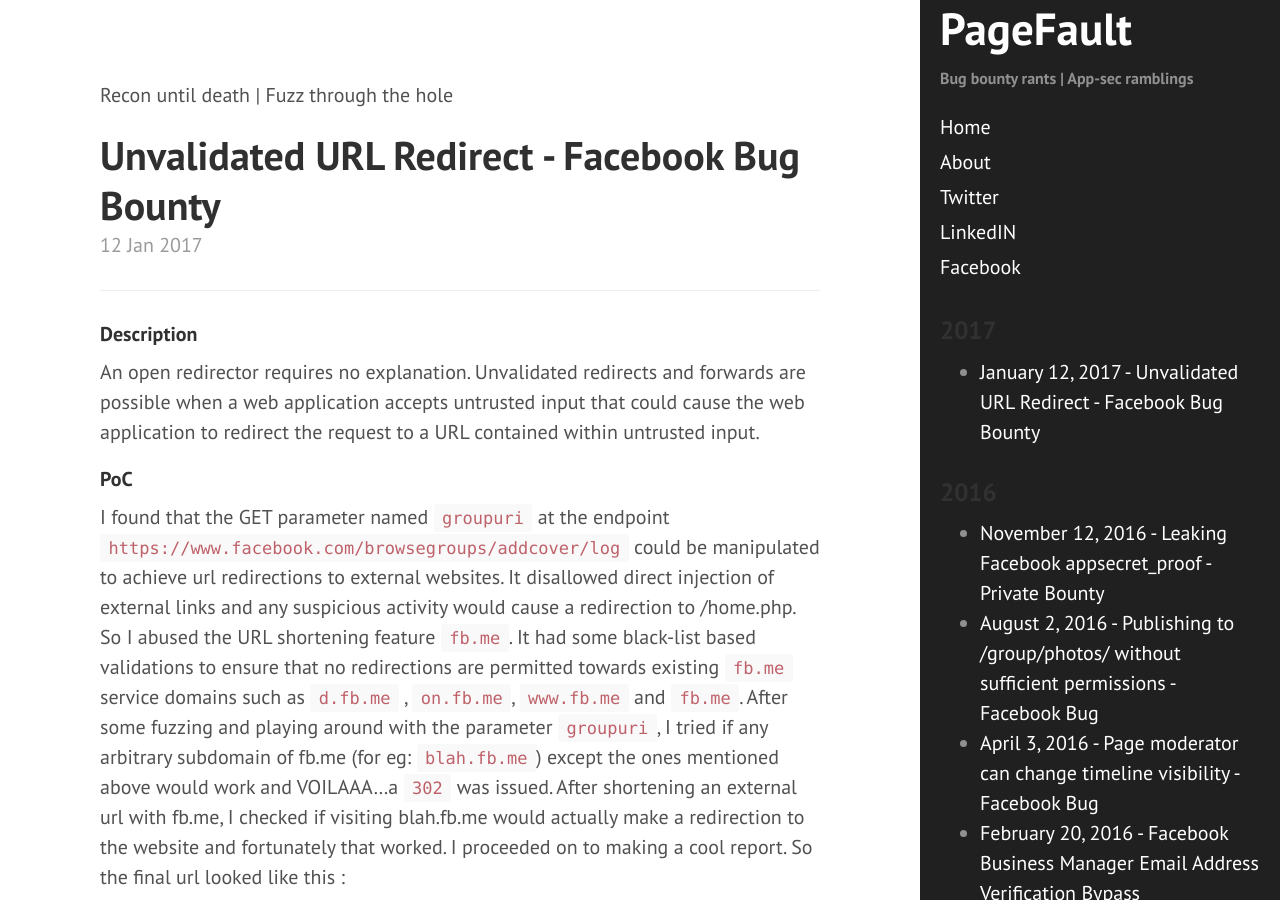
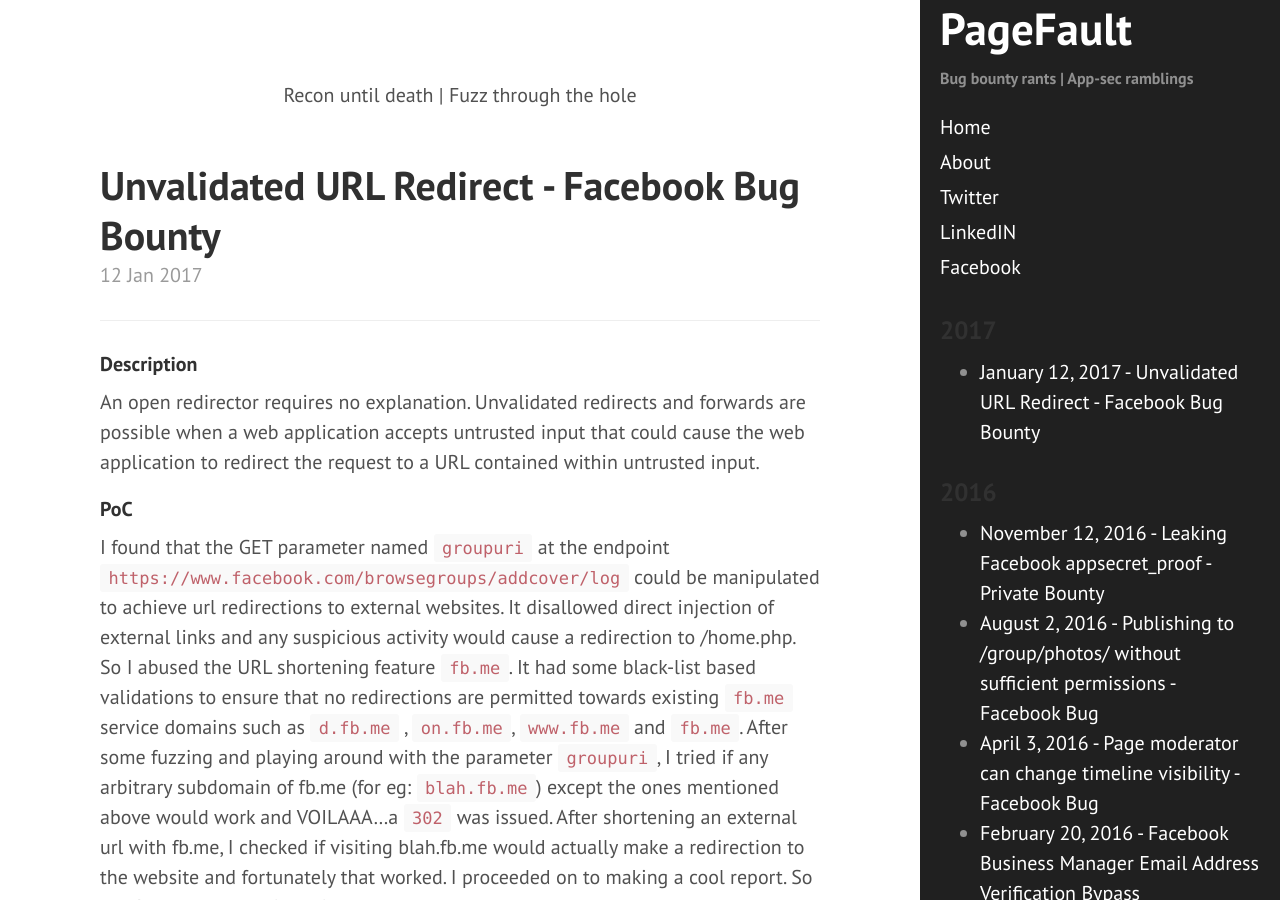
Before and after one commit to sahadnk72/sahadnk72.github.io, a Jekyll site: the page built from index.html, in a window 1280 px wide and 900 px high. Built offline with Jekyll 4.4.1, drawn with Linux system fonts in a browser that asks for light colours; the list of posts is cut into pages by our own code.

```diff
--- a/index.html
+++ b/index.html
@@ -2,7 +2,7 @@
 layout: default
 title: Home
 ---
-<p>Recon until death | Fuzz through the hole</p>
+<center><p>Recon until death | Fuzz through the hole</p></center><br>
   {% for post in paginator.posts %}
   <div class="post">
     <h1 class="post-title">
```
